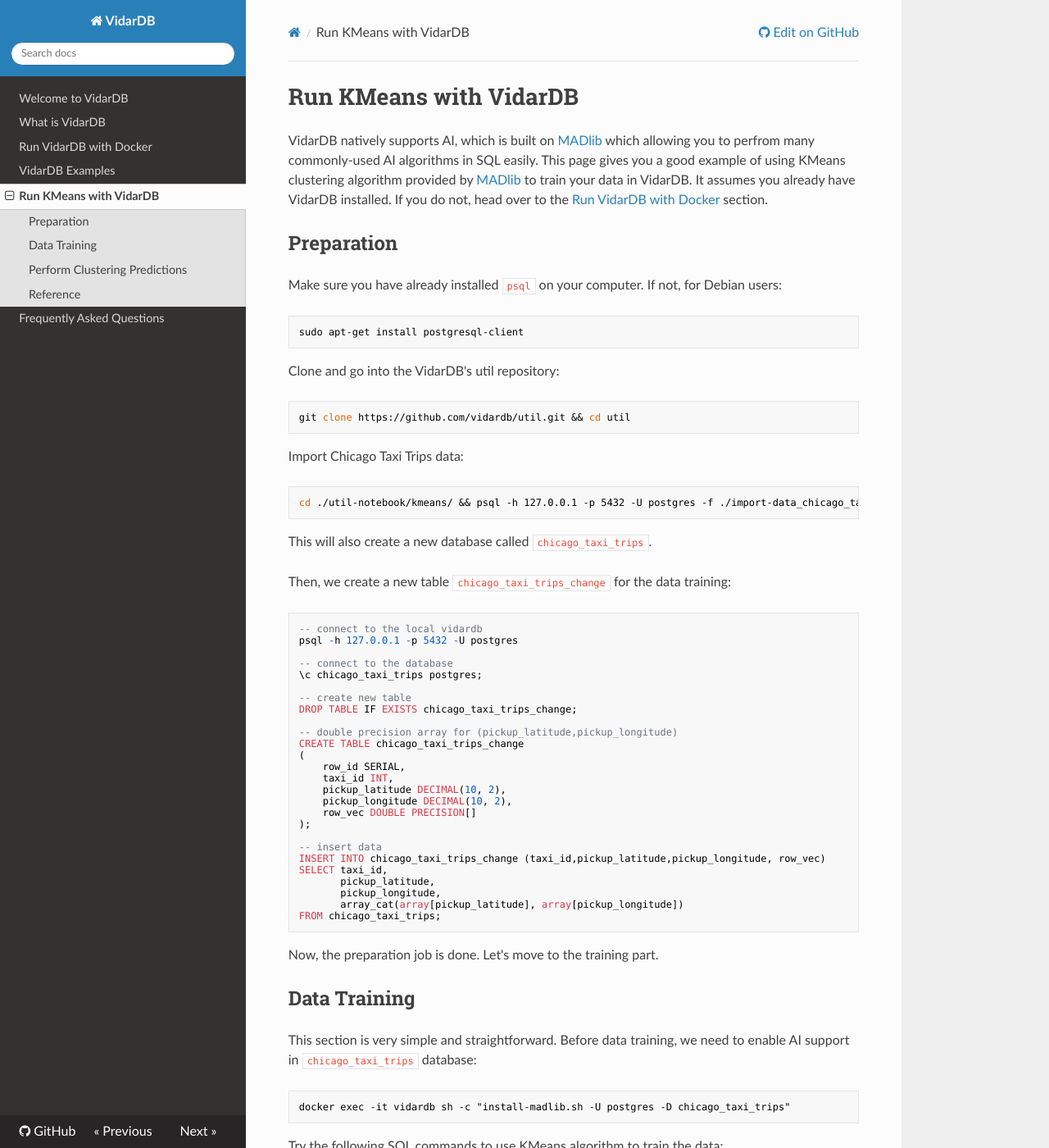
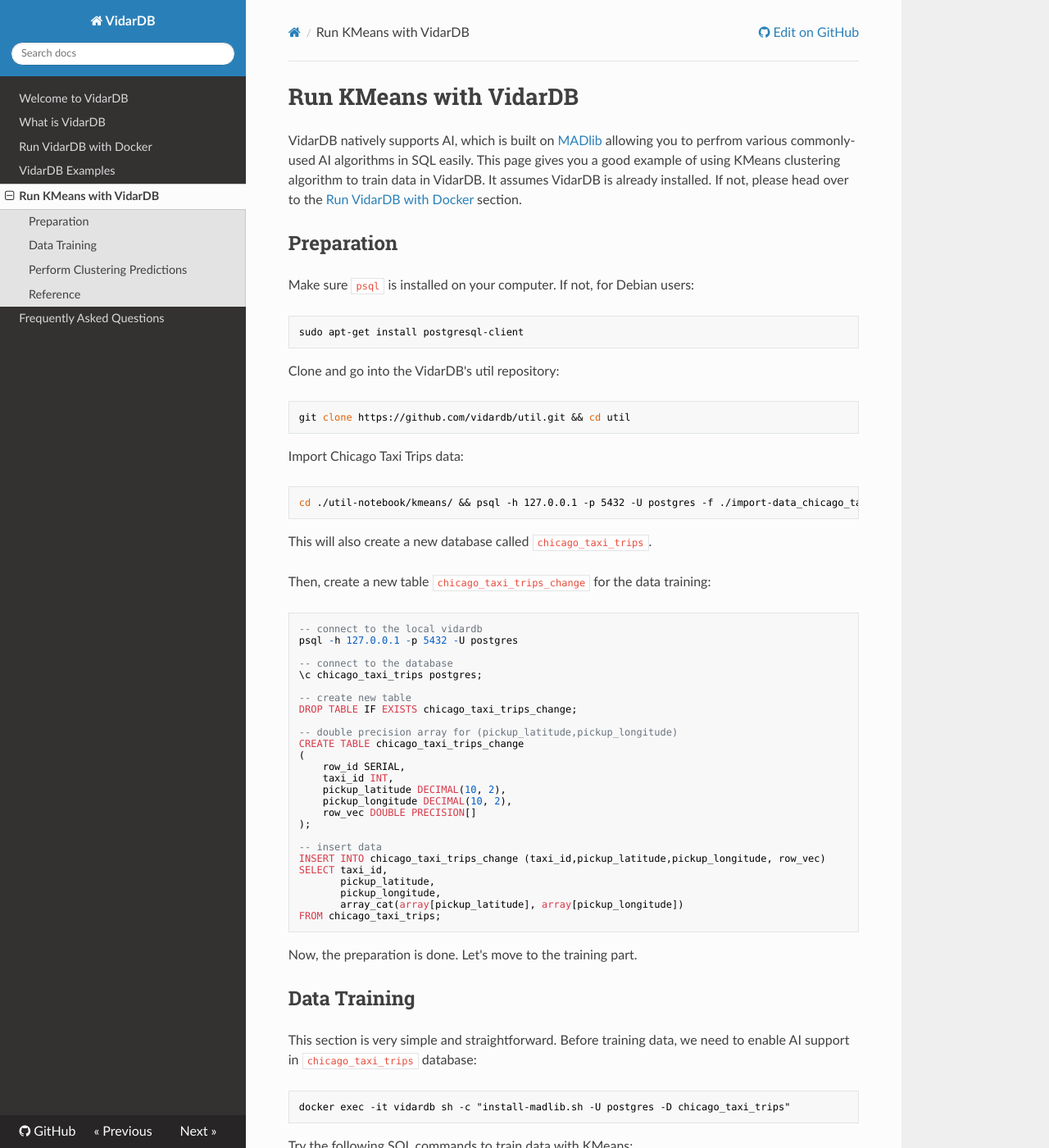
Before and after one commit to vidardb/docs, an MkDocs documentation site: the page built from docs/run_kmeans_with_vidarDB.md, in a window 1280 px wide and 1400 px high. Shown: the whole window at 82% size. Built offline with MkDocs 1.6.1, drawn with Linux system fonts in a browser that asks for light colours; nearby versions of some CDN libraries; some of the changed text lies outside the part shown.

Commit message:
Update run_kmeans_with_vidarDB.md

````diff
--- a/docs/run_kmeans_with_vidarDB.md
+++ b/docs/run_kmeans_with_vidarDB.md
@@ -1,10 +1,10 @@
 # Run KMeans with VidarDB
 
-VidarDB natively supports AI, which is built on [MADlib](https://madlib.apache.org/index.html) which allowing you to perfrom many commonly-used AI algorithms in SQL easily. This page gives you a good example of using KMeans clustering algorithm provided by [MADlib](https://madlib.apache.org/index.html) to train your data in VidarDB. It assumes you already have VidarDB installed. If you do not, head over to the [Run VidarDB with Docker](./run_vidarDB_with_docker.md) section.
+VidarDB natively supports AI, which is built on [MADlib](https://madlib.apache.org/index.html) allowing you to perfrom various commonly-used AI algorithms in SQL easily. This page gives you a good example of using KMeans clustering algorithm to train data in VidarDB. It assumes VidarDB is already installed. If not, please head over to the [Run VidarDB with Docker](./run_vidarDB_with_docker.md) section.
 
 ## Preparation
 
-Make sure you have already installed `psql` on your computer. If not, for Debian users:
+Make sure `psql` is installed on your computer. If not, for Debian users:
 
 ```bash
 sudo apt-get install postgresql-client
@@ -24,7 +24,7 @@
 
 This will also create a new database called `chicago_taxi_trips`.
 
-Then, we create a new table `chicago_taxi_trips_change` for the data training:
+Then, create a new table `chicago_taxi_trips_change` for the data training:
 
 ```sql
 -- connect to the local vidardb
@@ -55,17 +55,17 @@
 FROM chicago_taxi_trips;
 ```
 
-Now, the preparation job is done. Let's move to the training part.
+Now, the preparation is done. Let's move to the training part.
 
 ## Data Training
 
-This section is very simple and straightforward. Before data training, we need to enable AI support in `chicago_taxi_trips` database:
+This section is very simple and straightforward. Before training data, we need to enable AI support in `chicago_taxi_trips` database:
 
 ```shell
 docker exec -it vidardb sh -c "install-madlib.sh -U postgres -D chicago_taxi_trips"
 ```
 
-Try the following SQL commands to use KMeans algorithm to train the data:
+Try the following SQL commands to train data with KMeans:
 
 ```sql
 -- connect to the local vidardb
@@ -92,7 +92,7 @@
 
 ## Perform Clustering Predictions
 
-Use the model we trained to predict the cluster_id of each trip:
+Predict the cluster_id of each trip with the model we have just trained:
 
 ```sql
 SELECT trips_data.*, (madlib.closest_column(centroids, row_vec)).column_id AS cluster_id
````
Also changed, not shown: other parts of docs/run_kmeans_with_vidarDB.md (+3 -1 lines).
